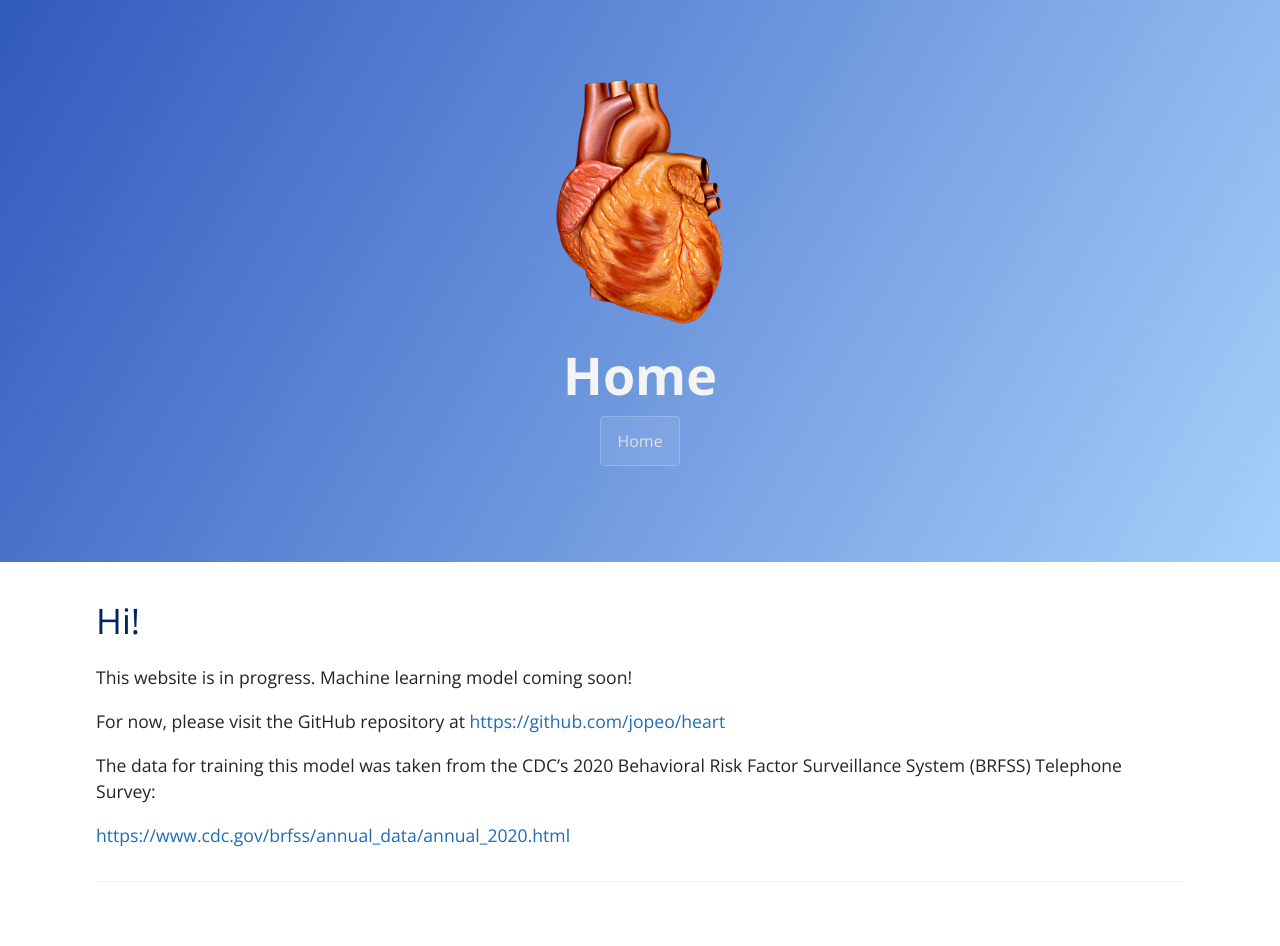
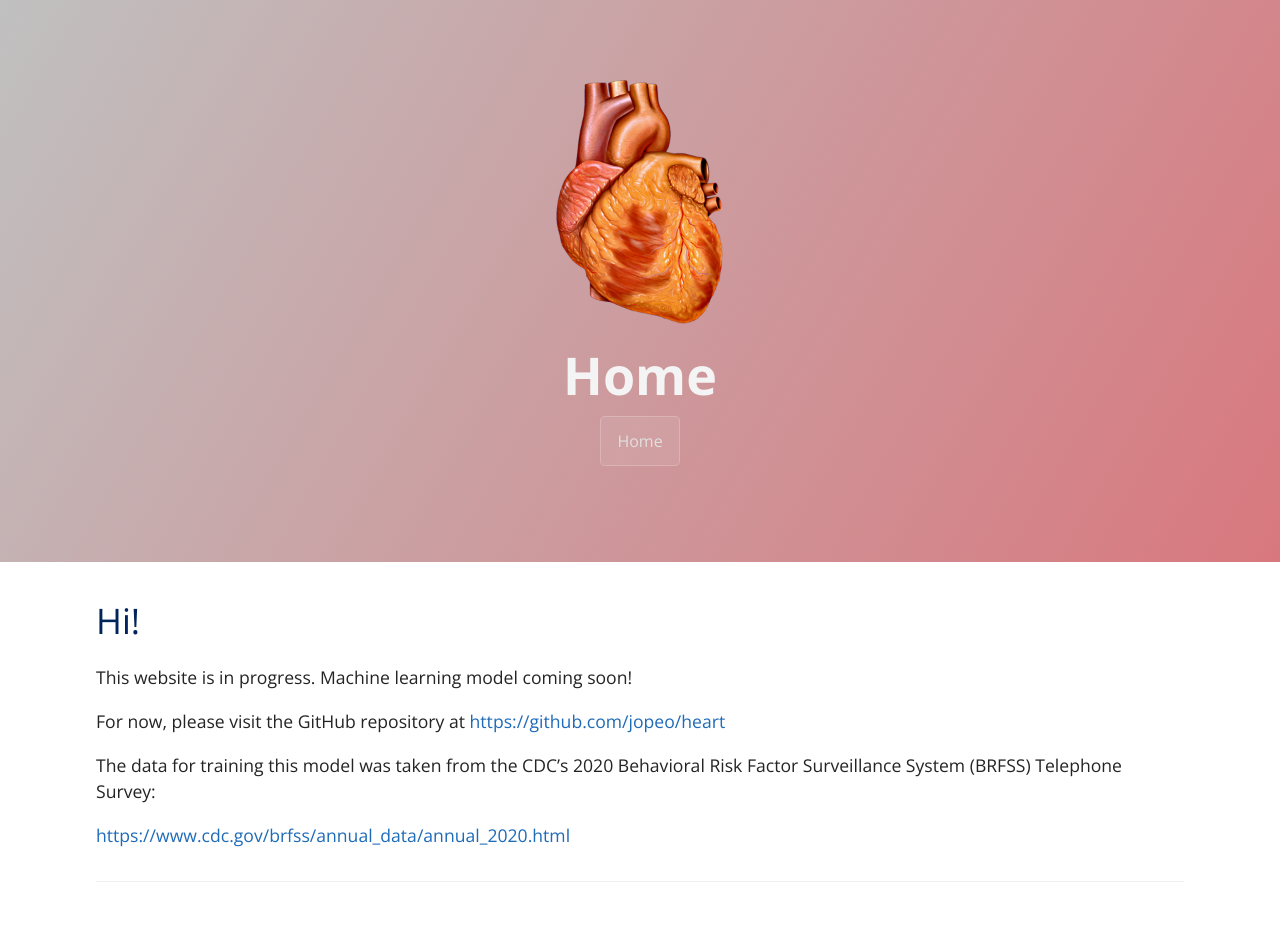
Before and after one commit to jopeo/heart, a Jekyll site: the page built from index.md, in a window 1280 px wide. Built offline with Jekyll 4.4.1, drawn with Linux system fonts in a browser that asks for light colours.

Commit message:
homepage color

```diff
--- a/assets/css/style.scss
+++ b/assets/css/style.scss
@@ -7,8 +7,8 @@ $medium-breakpoint: 42em !default;
 
 // Headers
 $header-heading-color: #fff !default;
-$header-bg-color-secondary: #315ABE;  // #00007E; //#0066B8; LEFT color
-$header-bg-color: #A5D0FA;  // #52aeff;  // #000000;  RIGHT color
+$header-bg-color-secondary: #C0C0C0;  // #00007E; //#0066B8; LEFT color
+$header-bg-color: #D8787E;  // #52aeff;  // #000000;  RIGHT color
 
 // Text
 $section-headings-color: #01245c;
```
